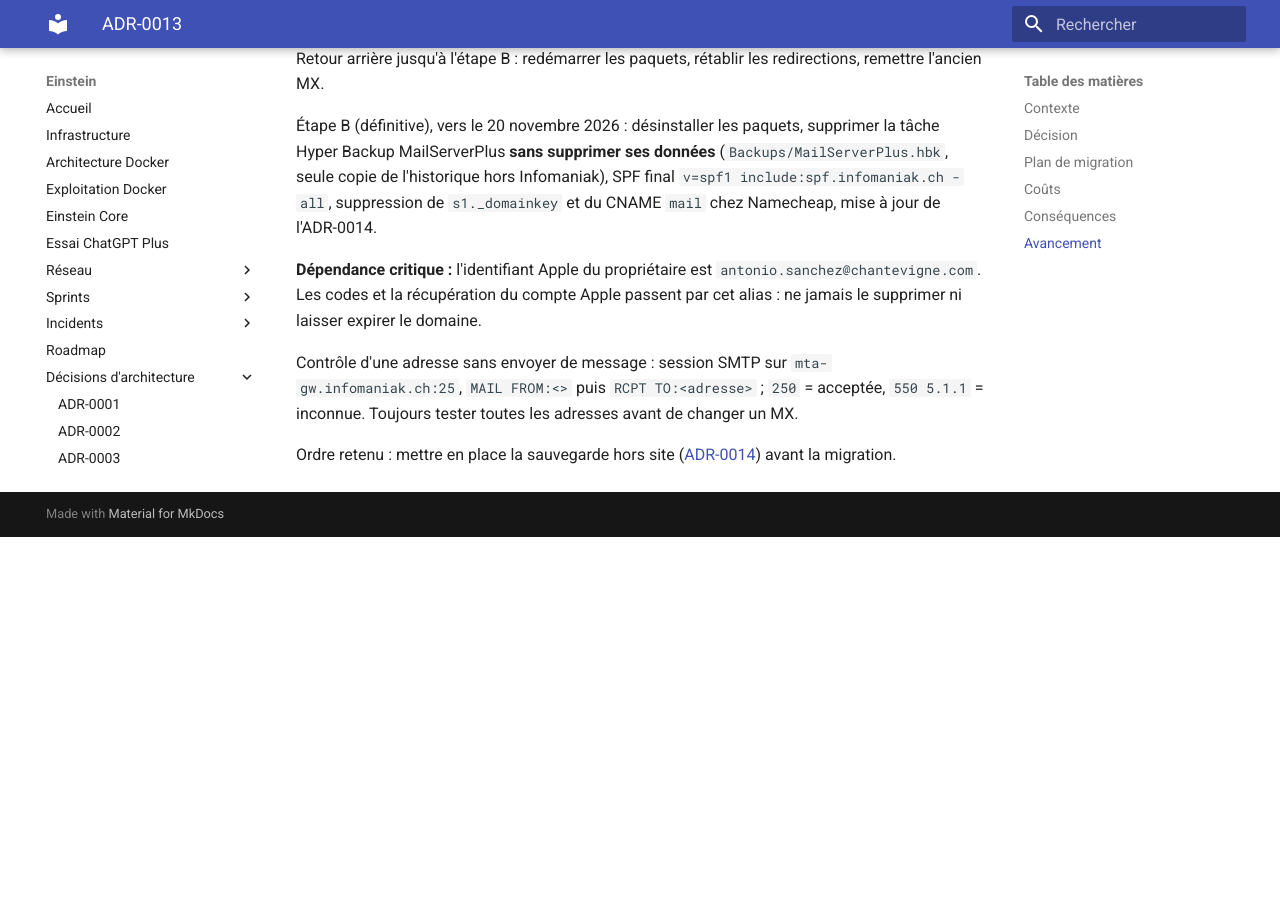
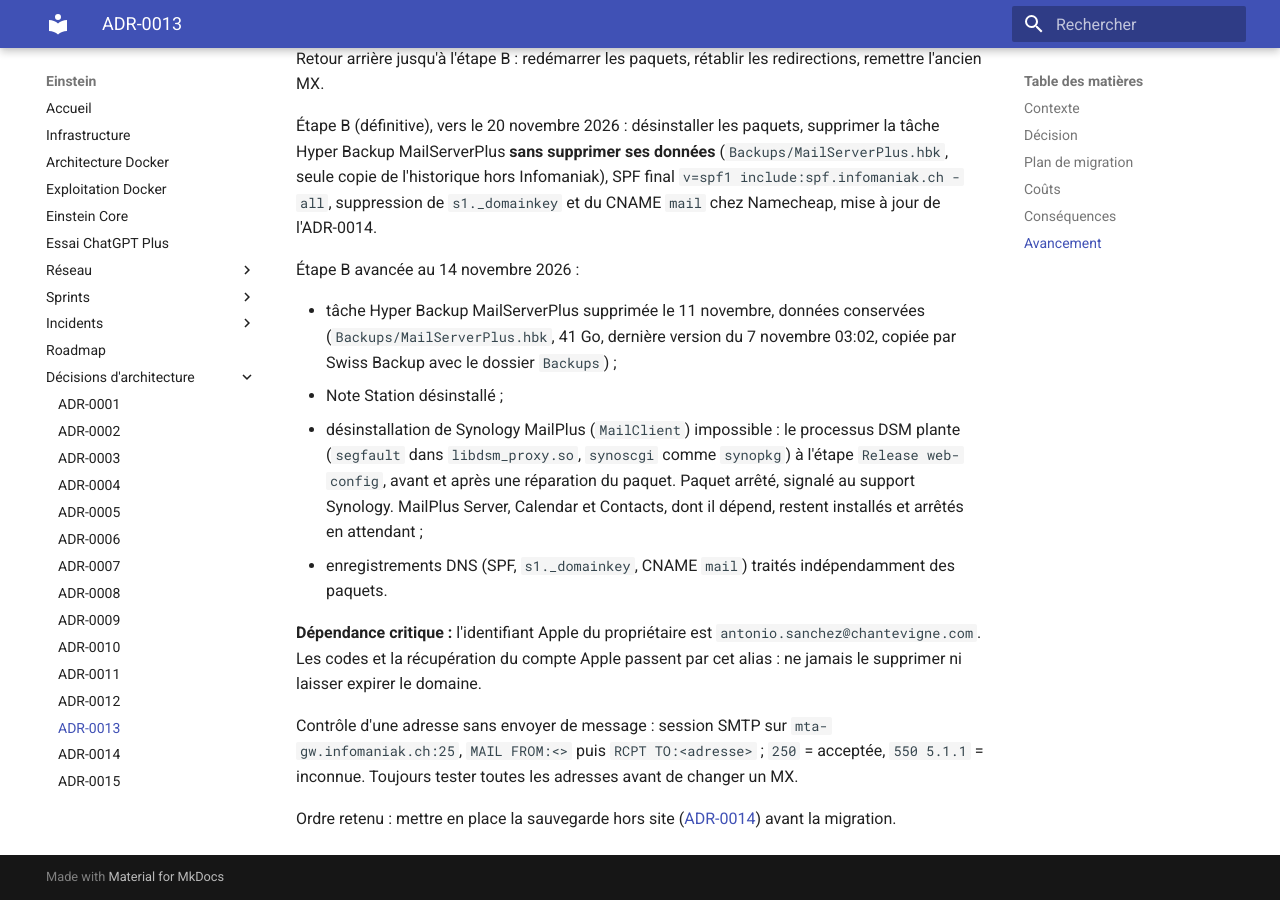
Before and after one commit to asanchez74/Einstein, an MkDocs documentation site: the page built from docs/adr/0013-migration-messagerie-infomaniak.md, in a window 1280 px wide and 900 px high, scrolled down 5007 px. Built offline with MkDocs 1.6.1 and Material for MkDocs 9.7.7, drawn with Linux system fonts in a browser that asks for light colours; before the commit the page ends 5544 px from its top, so only the background shows below that.

Commit message:
docs: étape B MailPlus, désinstallation bloquée par un plantage DSM
Co-Authored-By: Claude Opus 5.5 <noreply@anthropic.com>

```diff
--- a/docs/adr/0013-migration-messagerie-infomaniak.md
+++ b/docs/adr/0013-migration-messagerie-infomaniak.md
@@ -200,6 +200,21 @@ SPF final
 `v=spf1 include:spf.infomaniak.ch -all`, suppression de `s1._domainkey` et du
 CNAME `mail` chez Namecheap, mise à jour de l'ADR-0014.
 
+Étape B avancée au 14 novembre 2026 :
+
+- tâche Hyper Backup MailServerPlus supprimée le 11 novembre, données
+  conservées (`Backups/MailServerPlus.hbk`, 41 Go, dernière version du
+  7 novembre 03:02, copiée par Swiss Backup avec le dossier `Backups`) ;
+- Note Station désinstallé ;
+- désinstallation de Synology MailPlus (`MailClient`) impossible : le
+  processus DSM plante (`segfault` dans `libdsm_proxy.so`, `synoscgi` comme
+  `synopkg`) à l'étape `Release web-config`, avant et après une réparation
+  du paquet. Paquet arrêté, signalé au support Synology. MailPlus Server,
+  Calendar et Contacts, dont il dépend, restent installés et arrêtés en
+  attendant ;
+- enregistrements DNS (SPF, `s1._domainkey`, CNAME `mail`) traités
+  indépendamment des paquets.
+
 **Dépendance critique :** l'identifiant Apple du propriétaire est
 `antonio.sanchez@chantevigne.com`. Les codes et la récupération du compte Apple
 passent par cet alias : ne jamais le supprimer ni laisser expirer le domaine.
```
